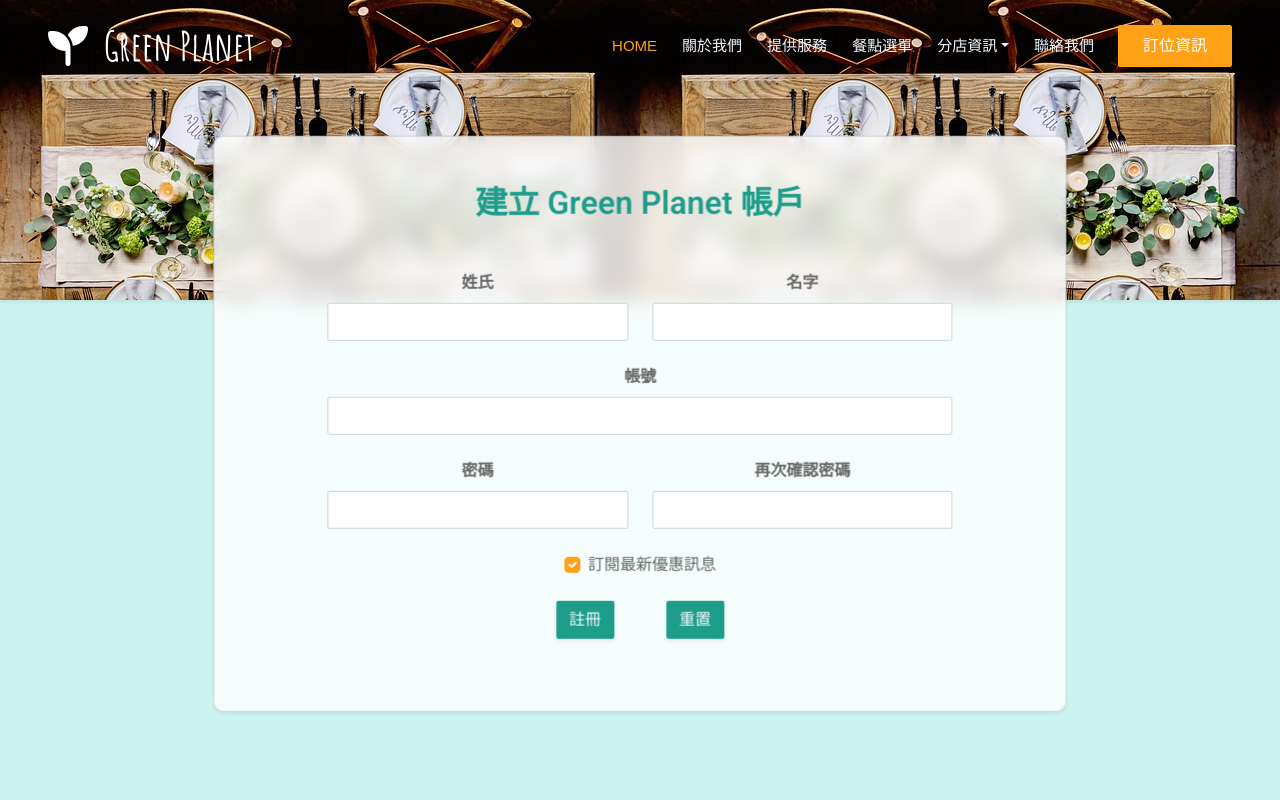
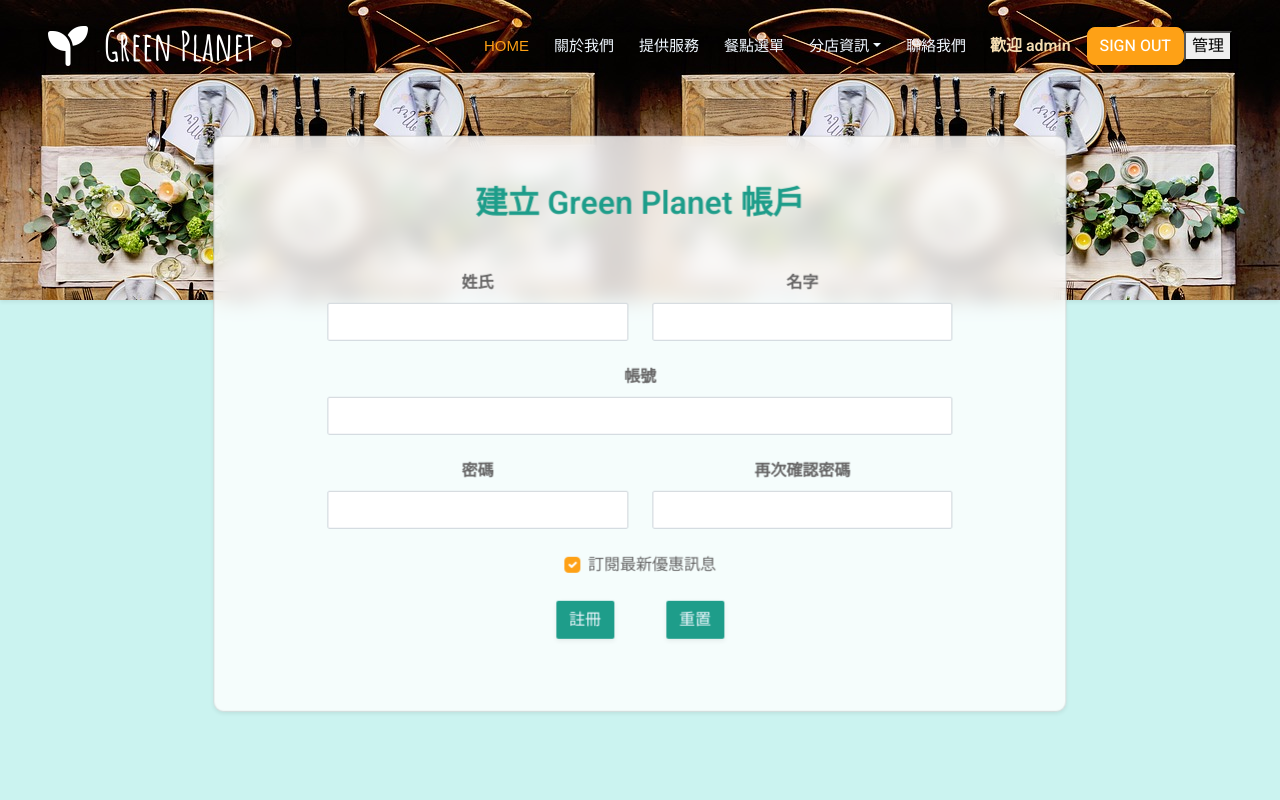
Before and after one commit to evechen1226/112-b5-CRUD, a PHP site: page /reg.php in a window 1280 px wide. Run offline with PHP 8.4, Linux system fonts and the light colour scheme; the visitor is signed in with stand-in values (Sample User, id 1); data comes from the database, SQL or seed files in the repository.

Commit message:
增加登入功能

```diff
--- a/front/navbar.php
+++ b/front/navbar.php
@@ -2,6 +2,32 @@
           .dropdown-menu>a:hover {
             background-color: #2EC4B6;
             color: white;
+          }
+
+          .btn-sign {
+            border-radius: .5rem;
+          }
+
+          .btn-sign-g {
+            background-color: #54deca;
+            border-radius: .5rem;
+          }
+
+          .btn-sign:hover {
+            box-shadow: 0 0 10px rgba(255, 165, 0, 1);
+          }
+
+          .btn-sign-g:hover {
+            box-shadow: 0 0 10px rgba(146, 255, 197, 1);
+          }
+
+          .btn-green {
+            background-color: #54deca;
+          }
+
+          .user {
+            color: wheat;
+            font-weight: bold;
           }
         </style>
         <div class="container-xxl position-relative p-0">
@@ -29,8 +55,95 @@
                 </div>
                 <a href="contact.html" class="nav-item nav-link">聯絡我們</a>
               </div>
-              <a href="" class="btn btn-primary py-2 px-4">訂位資訊</a>
+              <!-- <a href="" class="btn btn-primary py-2 px-4">sing </a> -->
+
+              <?php
+              if (!isset($_SESSION['user'])) {
+              ?>
+                <button class="btn btn-primary btn-sign" onclick="login()" data-bs-toggle="modal" data-bs-target="#myModal">Sign In</button>
+              <?php
+              } else {
+              ?>
+                <div class="user me-3">歡迎 <?= $_SESSION['user']; ?></div>
+                <button class="btn btn-primary btn-sign" onclick="location.href='../api/logout.php'">Sign out</button>
+                <?php
+                if ($_SESSION['user'] == 'admin') {
+                ?>
+                  <button onclick="location.href='back.php'">管理</button>
+              <?php
+                }
+              }
+              ?>
+
+
             </div>
           </nav>
 
         </div>
+        <!-- The Modal -->
+        <div class="modal" id="myModal">
+          <div class="modal-dialog">
+            <div class="modal-content">
+
+              <!-- Modal Header -->
+              <div class="modal-header">
+                <h5 class="modal-title">會員登入</h4>
+                  <button type="button" class="btn-close" data-bs-dismiss="modal"></button>
+              </div>
+
+              <!-- Modal body -->
+              <div class="modal-body">
+                <div class="form-outline mb-4">
+                  <input type="text" name="acc" id="acc" class="form-control" placeholder="" />
+                  <label class="form-label" for="form2Example11">帳號</label>
+                </div>
+
+                <div class="form-outline mb-4">
+                  <input type="password" name="pw" id="pw" class="form-control" />
+                  <label class="form-label" for="form2Example22">密碼</label>
+                </div>
+
+                <div class="text-center  mb-3">
+                  <div class="d-grid gap-2">
+                    <button onclick="login()" class="btn btn-primary btn-sign mb-3" type="button">Log
+                      in</button>
+                  </div>
+                </div>
+
+                <div class="d-flex align-items-center justify-content-center">
+                  <p class="mb-0 me-2">建立帳戶</p>
+                  <button type="button" class="btn btn-sign-g btn-green" onclick="location.href='reg.php'">Create new</button>
+                </div>
+
+
+              </div>
+            </div>
+          </div>
+        </div>
+
+        <script>
+          function login() {
+            $.post('./api/chk_acc.php', {
+              acc: $("#acc").val()
+            }, (res) => {
+              if (parseInt(res) == 0) {
+                alert("查無帳號")
+              } else {
+                $.post('./api/chk_pw.php', {
+                  acc: $("#acc").val(),
+                  pw: $("#pw").val()
+                }, (res) => {
+                  if (parseInt(res) == 1) {
+                    if ($("#acc").val() == 'admin') {
+                      location.href = 'back.php'
+                    } else {
+                      location.href = 'index.php'
+                    }
+                  } else {
+                    alert("密碼錯誤")
+                  }
+                })
+              }
+            })
+          }
+        </script>
--- a/index3.php
+++ b/index3.php
@@ -65,8 +65,8 @@
                     <div class="col-lg-6 text-center text-lg-start">
                         <h1 class="display-3 text-white animated slideInLeft title-font">Enjoy Our<br>Delicious Meal</h1>
                         <p class="text-white animated slideInLeft mb-4 pb-2">以新鮮、有機的自然食材為基礎，主打美味的蔬食料理。每道菜品都融入大自然的綠意，呈現獨特的風味，滿足您對美好飲食的追求，是喜愛蔬食生活的理想選擇。</p>
-                        <a href="" class="btn btn-primary py-sm-3 px-sm-5 me-3 animated slideInLeft">Book A
-                            Table</a>
+                        <!-- <a href="" class="btn btn-primary py-sm-3 px-sm-5 me-3 animated slideInLeft">Book A
+                            Table</a> -->
                     </div>
                     <div class="col-lg-6 text-center text-lg-end overflow-hidden">
                         <!-- <img class="img-fluid" src="img/hero.png" alt=""> -->
--- a/reg.php
+++ b/reg.php
@@ -159,7 +159,7 @@
                                 </div>
                                 <input type="hidden" name="table" value="admin">
                                 <!-- Submit button -->
-                                <button type="submit" class="btn bg-green text-light btn-block mb-4 shadow-sm btn-hover me-5">
+                                <button type="submit" class="btn bg-green text-light btn-block mb-4 shadow-sm btn-hover me-5" >
                                     註冊
                                 </button>
                                 <button type="reset" class="btn bg-green text-light btn-block mb-4 shadow-sm btn-hover">
```
Also changed, not shown: api/add.php (+16 -16 lines), api/chk_acc.php (added, +9 -0 lines), api/chk_pw.php (added, +18 -0 lines).
